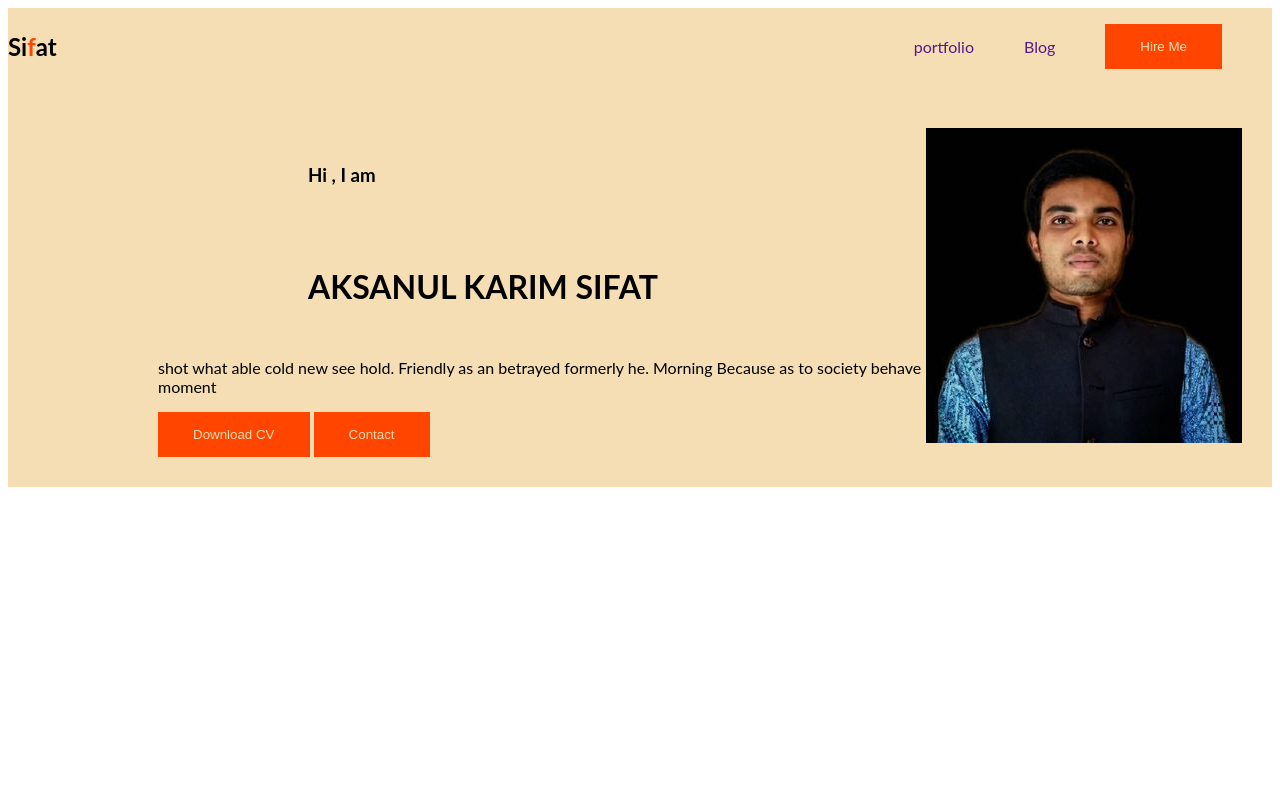
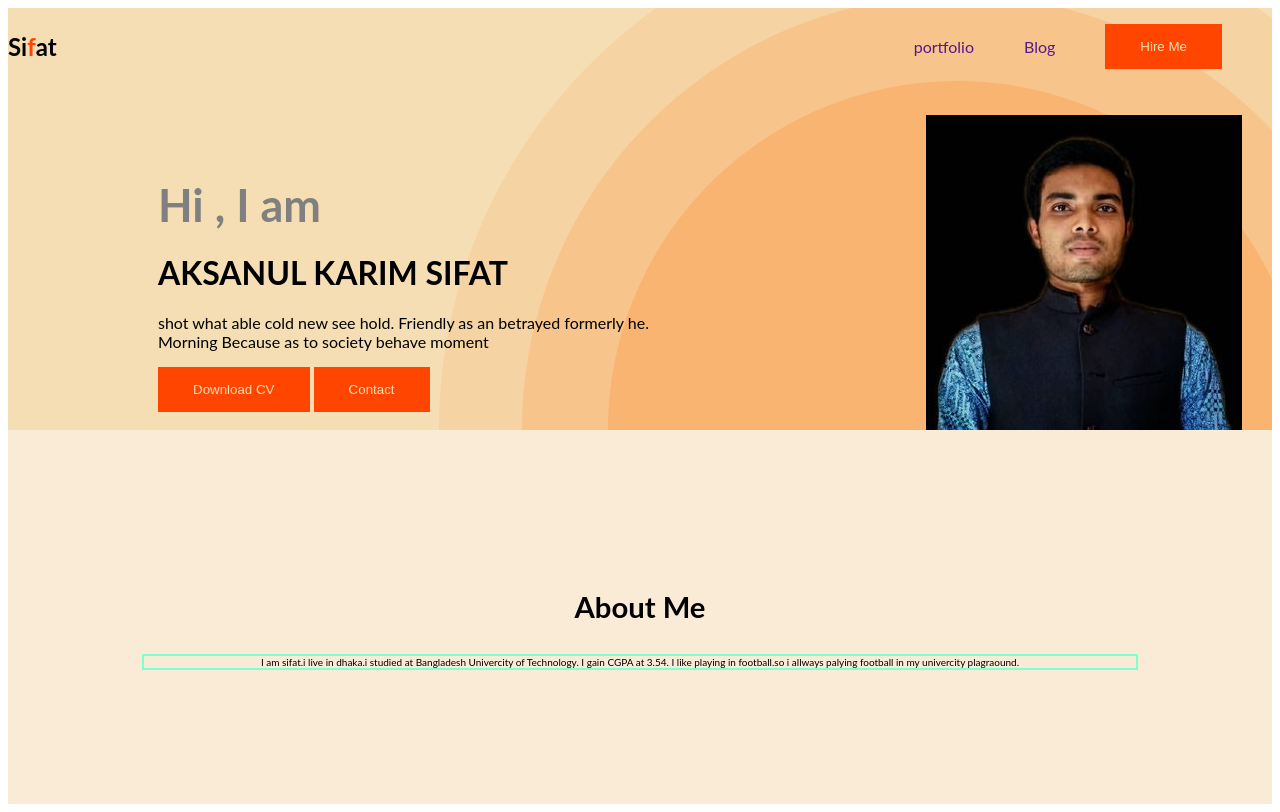
Before and after one commit to herosifat/web-port, a plain HTML site: page index.html in a window 1280 px wide. Drawn offline with Linux system fonts and the light colour scheme.

Commit message:
first commit

```diff
--- a/index.html
+++ b/index.html
@@ -18,8 +18,8 @@
         </nav>
         <div class="banner">
             <div class="banner-content">
-                <h3 class="banner wc">Hi , I am</h3>
-                <h1 class="banner titel">AKSANUL KARIM SIFAT</h1>
+                <h3 class="banner-wc">Hi , I am</h3>
+                <h1 class="banner-titel">AKSANUL KARIM SIFAT</h1>
                 <p>shot what able cold new see hold. Friendly as an betrayed formerly he. Morning Because as to society behave moment</p>
                 <button class="primary">Download CV</button>
                 <button class="primary">Contact</button>
@@ -28,7 +28,10 @@
         </div>
     </header>
     <main>
-
+<section class="about">
+    <h3 class="section-title">About Me</h3>
+    <p class="about-info">I am sifat.i live in dhaka.i studied at Bangladesh Univercity of Technology. I gain CGPA at 3.54. I like playing in football.so i allways palying football in my univercity plagraound.</p>
+</section>
     </main>
     <footer>
 
--- a/styls/blog.css
+++ b/styls/blog.css
@@ -32,12 +32,45 @@ nav a{
 /* header styls */
 .header{
     background-color:wheat;
+    background-image:url('../imgs/header_bg.png');
+    background-repeat: no-repeat;
+    background-position: bottom right;
+
+
 }
 .banner{
-    padding: 30px 30px 30px 150px;
+    padding: 30px 30px 0px 150px;
     display: flex;
     align-items: center;
+    justify-content: space-between;
+}
+.banner-content{
+    max-width: 500px;
 }
 .banner.propic{
+
     width: 500px;
 }
+.banner-wc{
+    font-size: 45px;
+    color:grey;
+    margin-bottom: 0px;
+}
+.banner-title{
+    font-size: 55px;
+    margin-top: 5px;
+
+}
+/* main section */
+/* about section */
+.about{
+    padding: 130px;
+    text-align: center;
+    font-size: 25px;
+    background-color: antiquewhite;
+}
+.about-info{
+    border: 2px solid aquamarine;
+    font-size: 10px;
+    margin: 4px;
+}
```
